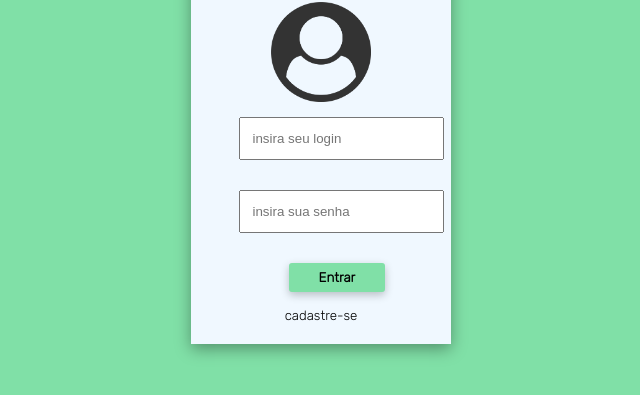
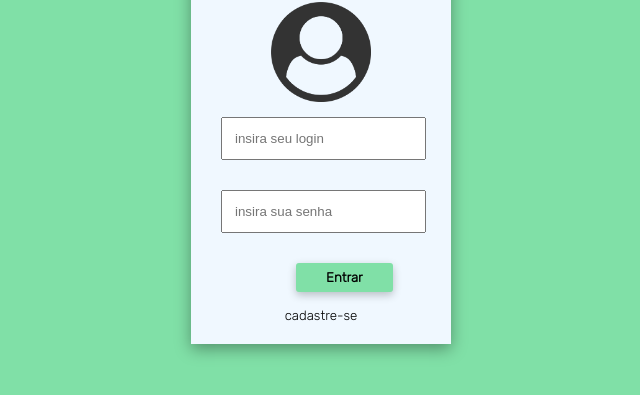
Before and after one commit to Dallag0/Login, a plain HTML site: page index.html in a window 1280 px wide. Shown: the part 181-576 px from the top of the page, without its empty margins (309-949 px from the left). Drawn offline with Linux system fonts and the light colour scheme.

Commit message:
Update style.css

```diff
--- a/style.css
+++ b/style.css
@@ -34,7 +34,7 @@ img {
 }
 
 .login {
-  margin-left: 55px;
+  margin-left: 30px;
   padding: 12px;
 }
 
```
